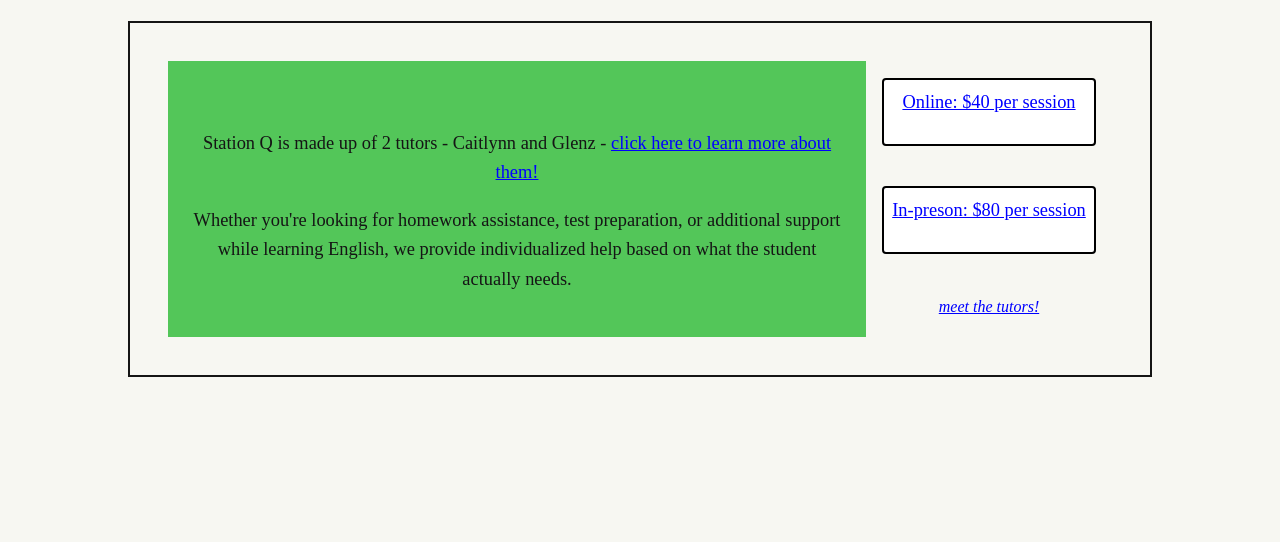
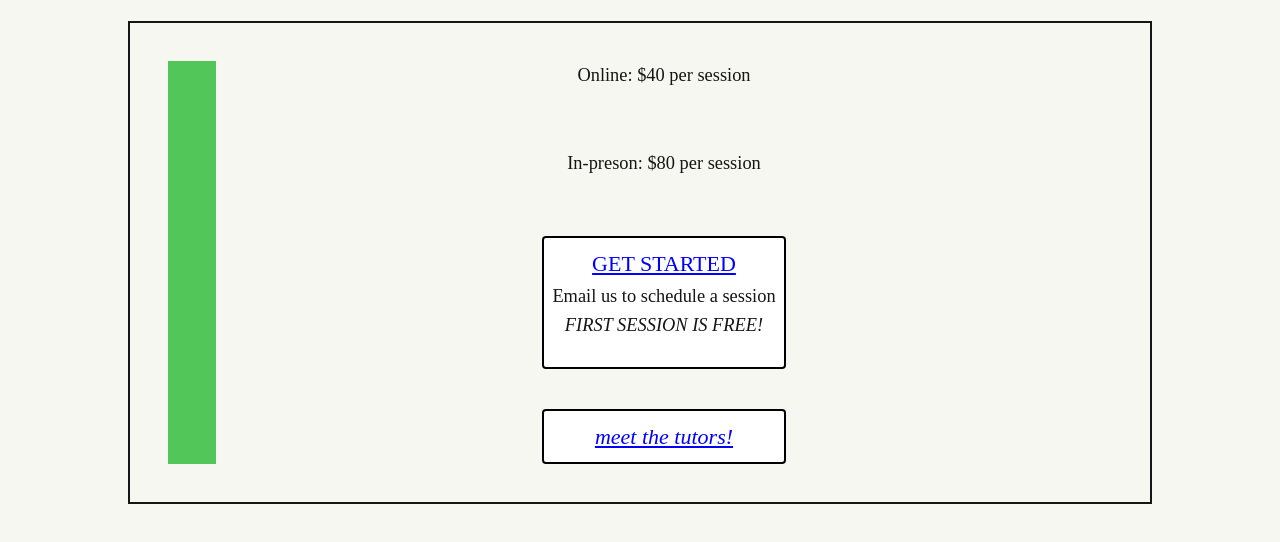
Before and after one commit to cynnality/station-q, a plain HTML site: page tutoring-sessions.html in a window 1280 px wide. Shown: the part 104-646 px from the top of the page. Drawn offline with Linux system fonts and the light colour scheme; a web font is replaced by a local one.

Commit message:
finishing up KINDA but not really

```diff
--- a/tutoring-sessions.css
+++ b/tutoring-sessions.css
@@ -363,20 +363,25 @@ h3 {
     border-color: var(--blue);
 }
 
+.sessions {
+
+}
+
+
+
+/* -------------------------
+   meet the tutors
+------------------------- */
+.meet-the-tutors-link {
+    font-size: 22px;
+}
+
 .price {
     background: white;
     border: solid 2px #000000;
     padding: 8px;
     border-radius: 4px;
-
 }
-
-
-/* -------------------------
-   CONTACT
-------------------------- */
-
-
 
 /* -------------------------
    FOOTER
--- a/tutoring-sessions.html
+++ b/tutoring-sessions.html
@@ -39,36 +39,79 @@
             <p>
 
             </p>
-            <br>
             <p>
-                Station Q is made up of 2 tutors - Caitlynn and Glenz - <a href="/meet-the-tutors.html"
-                    target="_blank">click here to learn more about them!</a>
-            </p>
-            <p>
-                Whether you're looking for homework assistance, test preparation,
-                or additional support while learning English,
-                we provide individualized help based
-                on what the student actually needs.
+
             </p>
 
 
         </div>
         <div class="right">
-            <div class="online-tutoring price">
-                <a href="mailto:admin@station-q.com" target="_blank">
+            <div class="online-tutoring sessions">
                     <p>Online: $40 per session</p>
+            </div>
+            <div class="in-person-tutoring sessions">
+                    <p>In-preson: $80 per session</p>
+            </div>
+            <div class="meet-the-tutors-link price">
+                <a href="mailto:admin@station-q.com">
+                 GET STARTED
                 </a>
+                <p>
+                    Email us to schedule a session
+                    <br>
+                    <i>FIRST SESSION IS FREE!</i>
+                </p>
             </div>
-            <div class="in-person-tutoring price">
-                <a href="mailto:admin@station-q.com" target="_blank">
-                    <p>In-preson: $80 per session</p>
-                </a>
-            </div>
-            <div class="meet-the-tutors-link">
+            <div class="meet-the-tutors-link price">
                 <a href="/meet-the-tutors.html" target="_blank"><em>meet the tutors!</em></a>
             </div>
         </div>
+
     </section>
+
+<!--         <section class="intro">
+            <div class="page-width">
+
+                <h2>Our Process</h2>
+
+                <div class="card-grid">
+
+                    <article class="card">
+                        <span class="card-number">01</span>
+                        <h3>Simple setup</h3>
+                        <p>
+                            No contracts or plans
+                        </p>
+                    </article>
+
+                    <article class="card">
+                        <span class="card-number">02</span>
+                        <h3>FREE Homework Help</h3>
+                        <p>
+                            <a href="mailto:admin@station-q.com">For homework related questions email us <strong><u>HERE !</u></strong></a>
+                            Let us know what you're working on, ask your question(s), and we'll send some help!
+
+                        </p>
+                        <p>
+                            We <em>don't</em> give answers!!! Instead, we give explanations meant to
+                            put you on the right track. So, we won't tell you exactly where to go but we'll help
+                            nudge you in the right direction!
+                        </p>
+                    </article>
+
+                    <article class="card">
+                        <span class="card-number">03</span>
+                        <h3>Ask a Question</h3>
+                        <p>
+                            <a href="mailto:admin@station-q.com">If you have any questions, <u>please email us here!</u></a>
+
+                        </p>
+                    </article>
+
+                </div>
+
+            </div>
+        </section> -->
 
 </body>
 
```
Also changed, not shown: index.html (+35 -8 lines).
